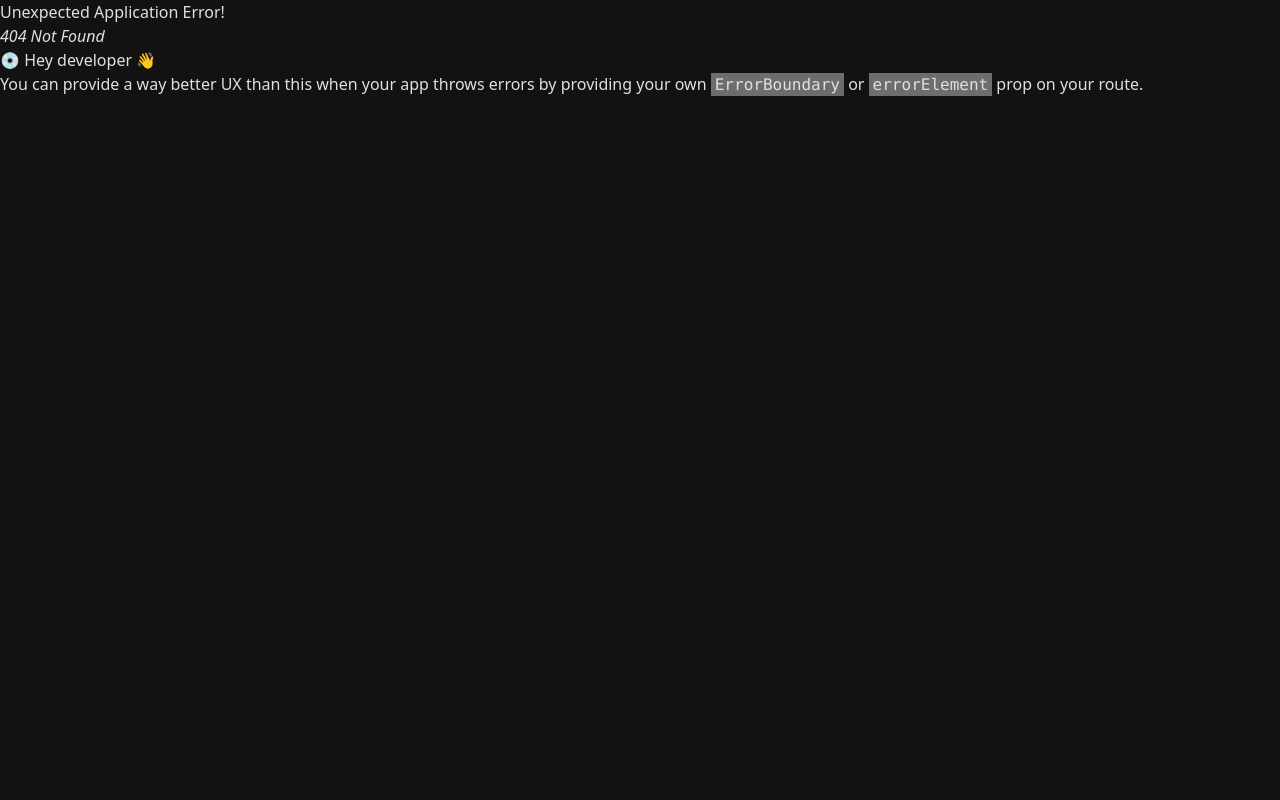
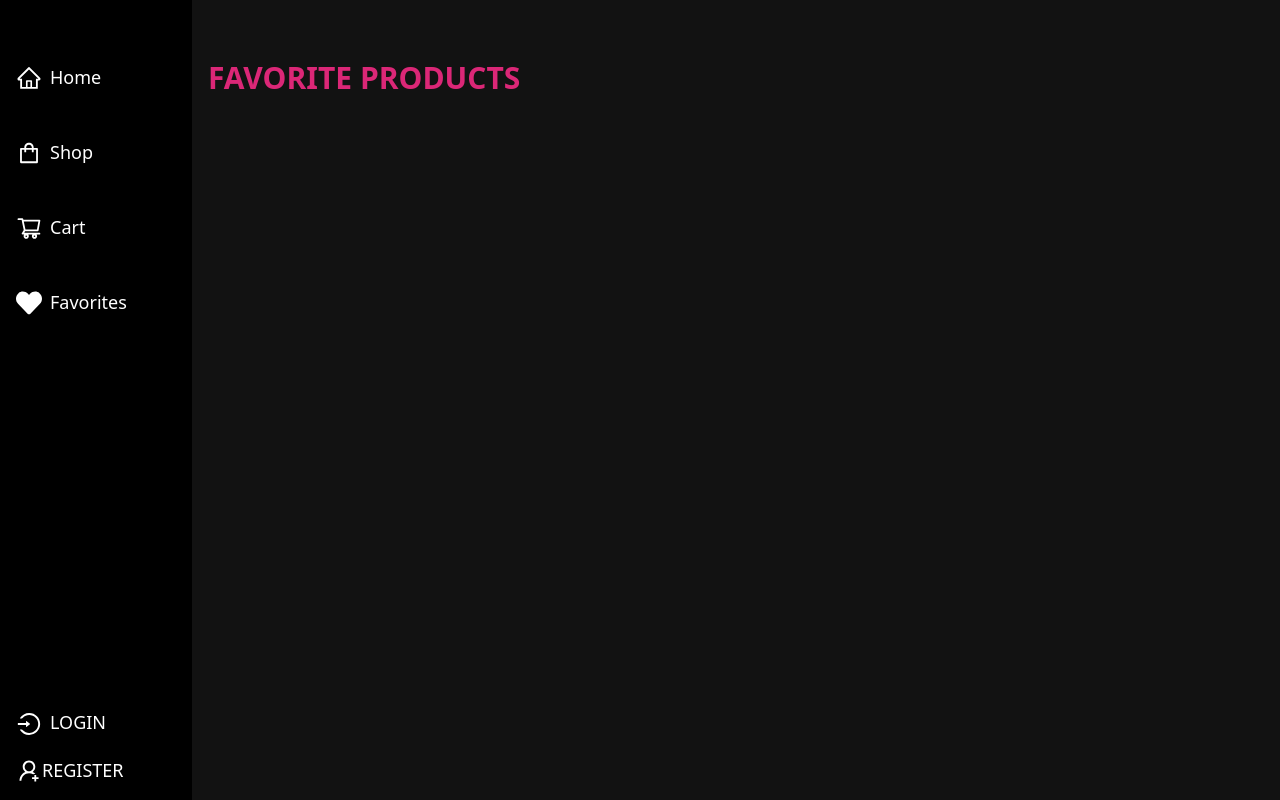
Before and after one commit to M-ahmad144/Lymora-Ecommerce-Store, a React (Vite) app in the folder client/: page /favorites in a window 1280 px wide. Before the commit this address had no page. Built offline with nearby package versions, Linux system fonts and the light colour scheme.

Commit message:
show favorites page

```diff
--- a/client/src/main.jsx
+++ b/client/src/main.jsx
@@ -28,6 +28,7 @@ import ProductUpdate from "./pages/Admin/ProductUpdate.jsx";
 import AllProducts from "./pages/Admin/AllProducts.jsx";
 import Home from "./components/Home.jsx";
 import Product from "./pages/Products/ProductCard.jsx";
+import Favorites from "./pages/Products/Favorites.jsx";
 
 const router = createBrowserRouter(
   createRoutesFromElements(
@@ -37,6 +38,7 @@ const router = createBrowserRouter(
       <Route path="/register" element={<Register />} />
       <Route index={true} path="/" element={<Home />} />
       <Route path="/product/:id" element={<Product />} />
+      <Route path="/favorites" element={<Favorites />} />
 
       {/*private routes  */}
       <Route path="" element={<PrivateRoute />}>
--- /dev/null
+++ b/client/src/pages/Products/Favorites.jsx
@@ -0,0 +1,23 @@
+import { useSelector } from "react-redux";
+import { selectFavoriteProduct } from "../../redux/features/favorites/favoritesSlice";
+import ProductCard from "./ProductCard";
+
+const Favorites = () => {
+  const favorites = useSelector(selectFavoriteProduct);
+
+  return (
+    <div className="ml-[10rem]">
+      <h1 className="mt-[3rem] mb-8 ml-[3rem] font-semibold text-3xl text-pink-600">
+        FAVORITE PRODUCTS
+      </h1>
+
+      <div className="flex flex-wrap">
+        {favorites.map((product) => (
+          <ProductCard key={product._id} product={product} />
+        ))}
+      </div>
+    </div>
+  );
+};
+
+export default Favorites;
--- a/client/src/pages/Products/ProductCard.jsx
+++ b/client/src/pages/Products/ProductCard.jsx
@@ -3,7 +3,7 @@ import HeartIcon from "./HeartIcon";
 
 const ProductCard = ({ product }) => {
   return (
-    <div className="relative ml-[2rem] p-3 w-[30rem]">
+    <div className="relative ml-[2rem] p-3 w-[30rem] transform transition-transform duration-300 hover:scale-105">
       <div className="relative">
         <img
           src={product.image}
--- a/client/src/pages/Products/TopProductsCardHeader.jsx
+++ b/client/src/pages/Products/TopProductsCardHeader.jsx
@@ -3,7 +3,7 @@ import HeartIcon from "./HeartIcon";
 
 const TopProductsCardHeader = ({ product }) => {
   return (
-    <div className="p-4 w-full sm:w-[12rem] md:w-[14rem] lg:w-[18rem] xl:w-[26rem]">
+    <div className="p-4 w-full sm:w-[12rem] md:w-[14rem] lg:w-[18rem] xl:w-[26rem] transform transition-transform duration-300 hover:scale-105">
       <div className="relative">
         <img
           src={product.image}
```
